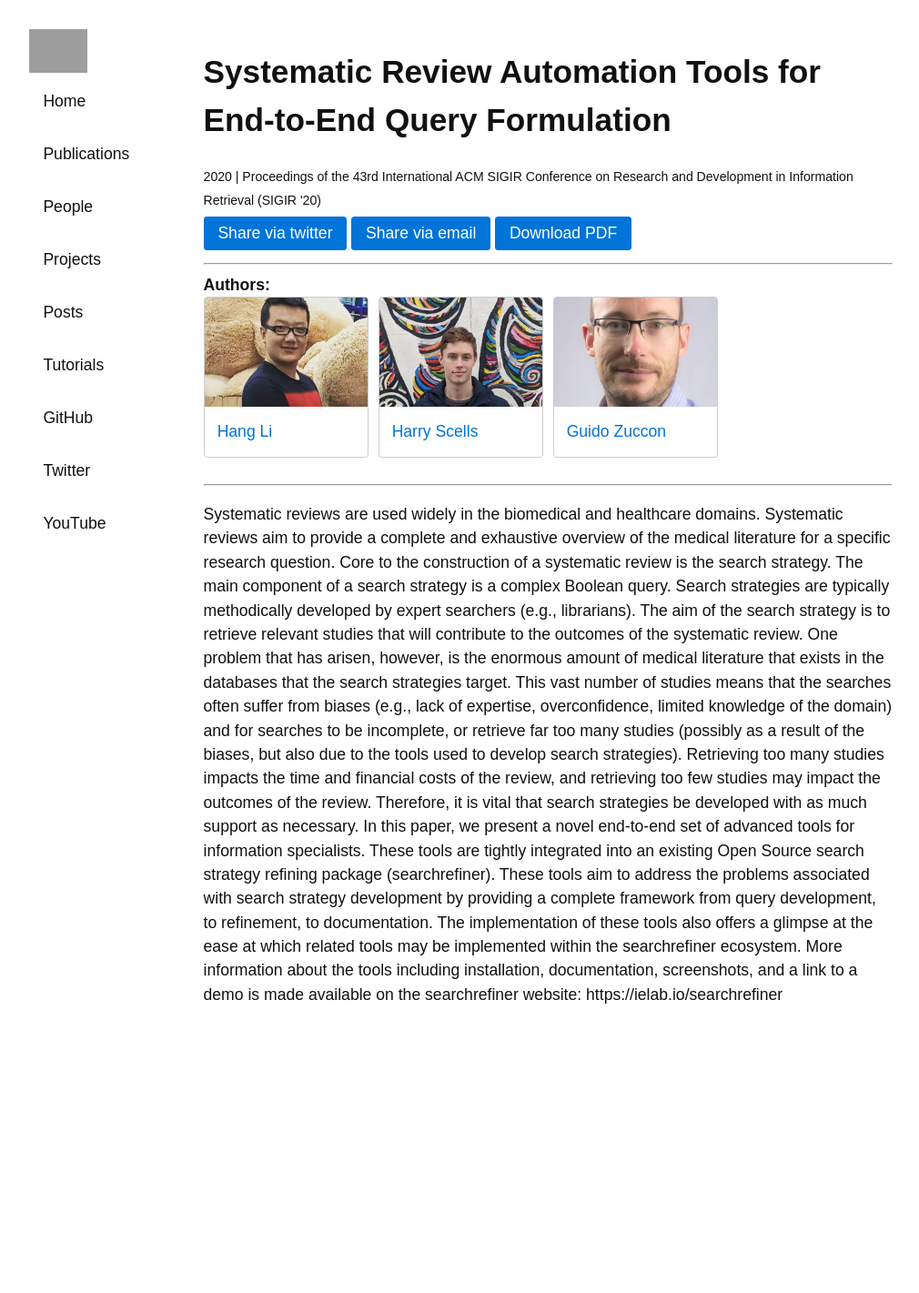
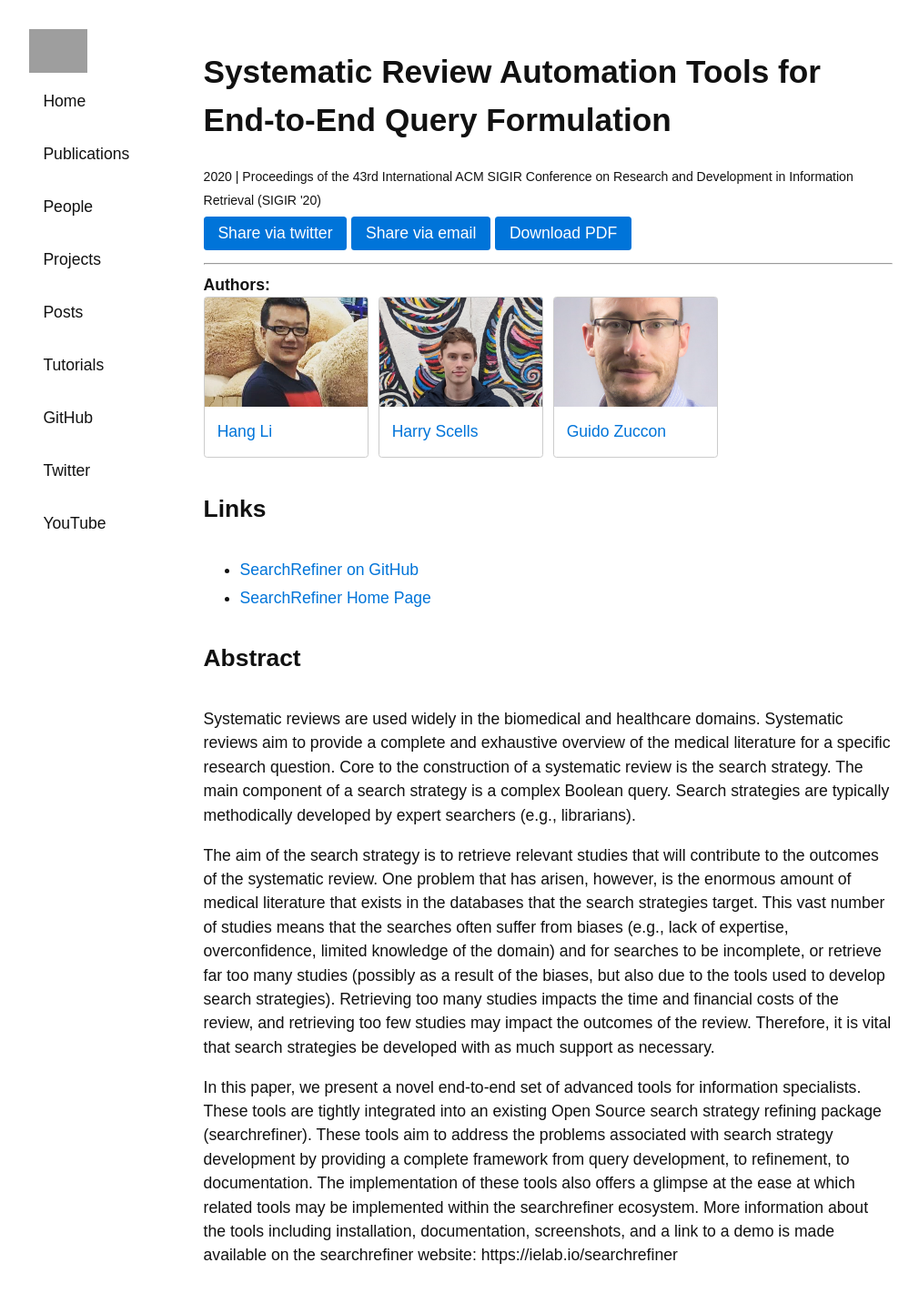
Before and after one commit to ielab/ielab.github.io, a Jekyll site: the page built from _publications/hang-2020-sigir-autotool.md, in a window 1280 px wide. Shown: the whole page at 91% size, without its empty margins (139-1149 px from the left). Built offline with Jekyll 4.4.1, drawn with Linux system fonts in a browser that asks for light colours; before the commit the page ends 1134 px from its top, so only the background shows below that; grey boxes are pictures that could not be loaded.

Commit message:
add searchrefiner link to paper page

```diff
--- a/_publications/hang-2020-sigir-autotool.md
+++ b/_publications/hang-2020-sigir-autotool.md
@@ -6,8 +6,16 @@
 year: 2020
 pdf: /publications/pdfs/hang2020autotool.pdf
 ---
----
 
-Systematic reviews are used widely in the biomedical and healthcare domains. Systematic reviews aim to provide a complete and exhaustive overview of the medical literature for a specific research question. Core to the construction of a systematic review is the search strategy. The main component of a search strategy is a complex Boolean query. Search strategies are typically methodically developed by expert searchers (e.g., librarians). The aim of the search strategy is to retrieve relevant studies that will contribute to the outcomes of the systematic review. One problem that has arisen, however, is the enormous amount of medical literature that exists in the databases that the search strategies target. This vast number of studies means that the searches often suffer from biases (e.g., lack of expertise, overconfidence, limited knowledge of the domain) and for searches to be incomplete, or retrieve far too many studies (possibly as a result of the biases, but also due to the tools used to develop search strategies). Retrieving too many studies impacts the time and financial costs of the review, and retrieving too few studies may impact the outcomes of the review. Therefore, it is vital that search strategies be developed with as much support as necessary.
+## Links
+ - [SearchRefiner on GitHub](https://github.com/ielab/searchrefiner)
+ - [SearchRefiner Home Page](https://ielab.io/searchrefiner/)
+
+## Abstract
+
+Systematic reviews are used widely in the biomedical and healthcare domains. Systematic reviews aim to provide a complete and exhaustive overview of the medical literature for a specific research question. Core to the construction of a systematic review is the search strategy. The main component of a search strategy is a complex Boolean query. Search strategies are typically methodically developed by expert searchers (e.g., librarians).
+
+The aim of the search strategy is to retrieve relevant studies that will contribute to the outcomes of the systematic review. One problem that has arisen, however, is the enormous amount of medical literature that exists in the databases that the search strategies target. This vast number of studies means that the searches often suffer from biases (e.g., lack of expertise, overconfidence, limited knowledge of the domain) and for searches to be incomplete, or retrieve far too many studies (possibly as a result of the biases, but also due to the tools used to develop search strategies). Retrieving too many studies impacts the time and financial costs of the review, and retrieving too few studies may impact the outcomes of the review. Therefore, it is vital that search strategies be developed with as much support as necessary.
+
 In this paper, we present a novel end-to-end set of advanced tools for information specialists. These tools are tightly integrated into an existing Open Source search strategy refining package (searchrefiner). These tools aim to address the problems associated with search strategy development by providing a complete framework from query development, to refinement, to documentation. The implementation of these tools also offers a glimpse at the ease at which related tools may be implemented within the searchrefiner ecosystem.
 More information about the tools including installation, documentation, screenshots, and a link to a demo is made available on the searchrefiner website: https://ielab.io/searchrefiner
```
